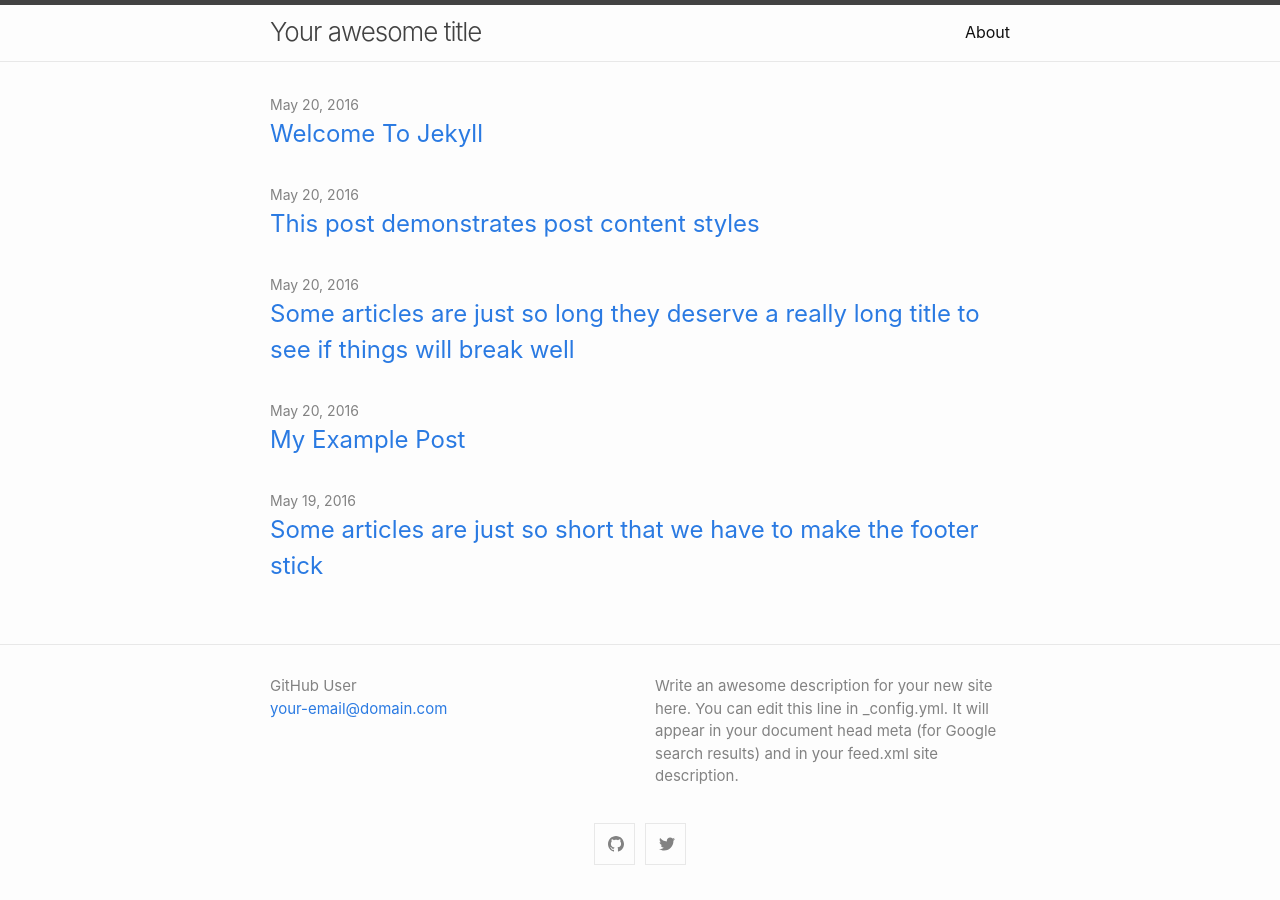
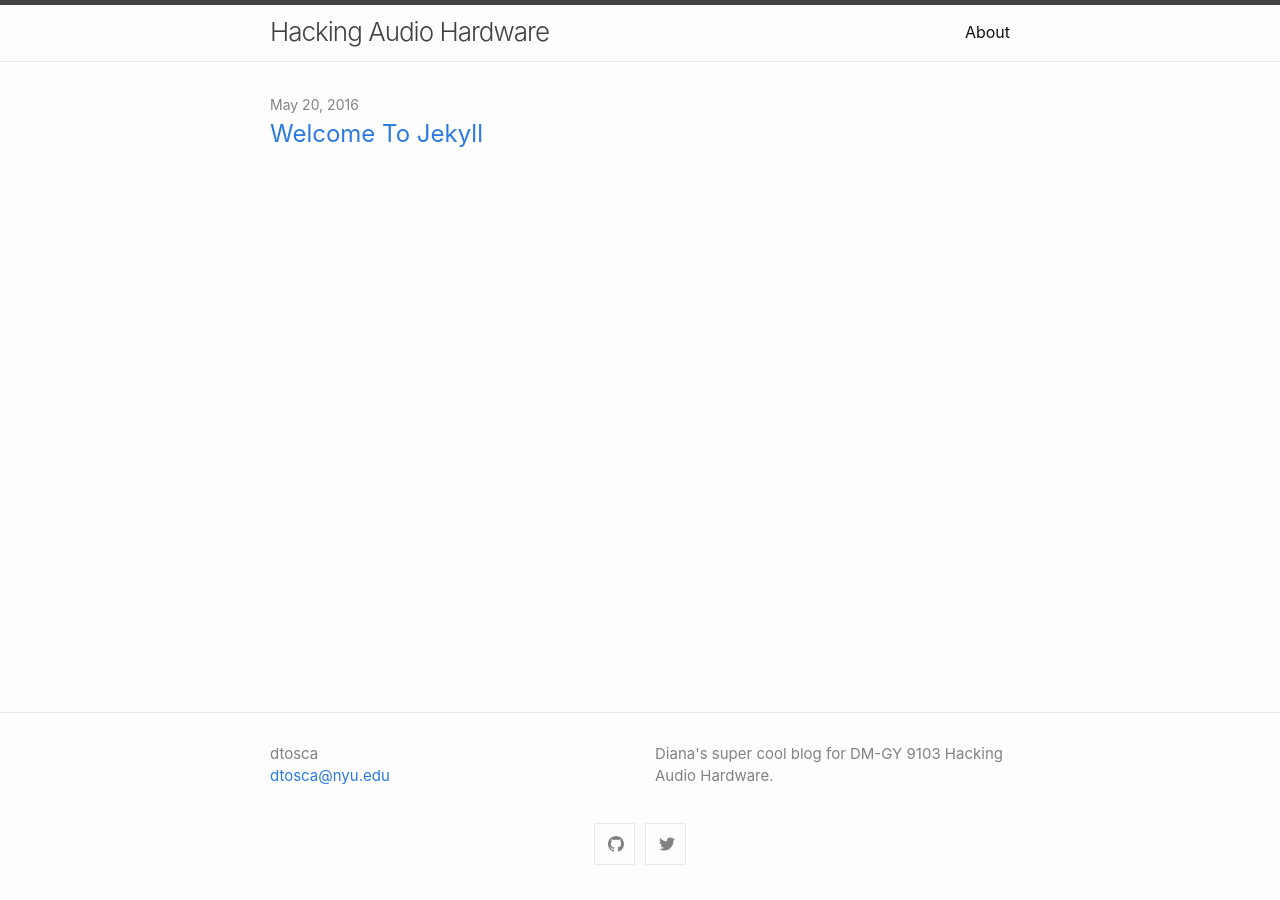
Before and after one commit to dtosca/audiohardware, a Jekyll site: the page built from index.md, in a window 1280 px wide. Built offline with Jekyll 4.4.1, drawn with Linux system fonts in a browser that asks for light colours.

Commit message:
changing titles and such

```diff
--- a/_config.yml
+++ b/_config.yml
@@ -1,11 +1,9 @@
-title: Your awesome title
+title: Hacking Audio Hardware
 author:
-  name: GitHub User
-  email: your-email@domain.com
+  name: dtosca
+  email: dtosca@nyu.edu
 description: > # this means to ignore newlines until "show_excerpts:"
-  Write an awesome description for your new site here. You can edit this
-  line in _config.yml. It will appear in your document head meta (for
-  Google search results) and in your feed.xml site description.
+  Diana's super cool blog for DM-GY 9103 Hacking Audio Hardware.
 
 show_excerpts: false # set to true to show excerpts on the homepage
 
@@ -16,8 +14,8 @@ minima:
 
   # generate social links in footer
   social_links:
-    twitter: jekyllrb
-    github:  jekyll
+    twitter: toscadiana
+    github:  dtosca
     # devto: jekyll
     # dribbble: jekyll
     # facebook: jekyll
```
Also changed, not shown: _drafts/2016-05-20-welcome-to-jekyll.md (added, +22 -0 lines), _drafts/2016-05-19-super-short-article.md (renamed from _posts/2016-05-19-super-short-article.md), _drafts/2016-05-20-my-example-post.md (renamed from _posts/2016-05-20-my-example-post.md), _drafts/2016-05-20-super-long-article.md (renamed from _posts/2016-05-20-super-long-article.md), _drafts/2016-05-20-this-post-demonstrates-post-content-styles.md (renamed from _posts/2016-05-20-this-post-demonstrates-post-content-styles.md), 3 other files.
